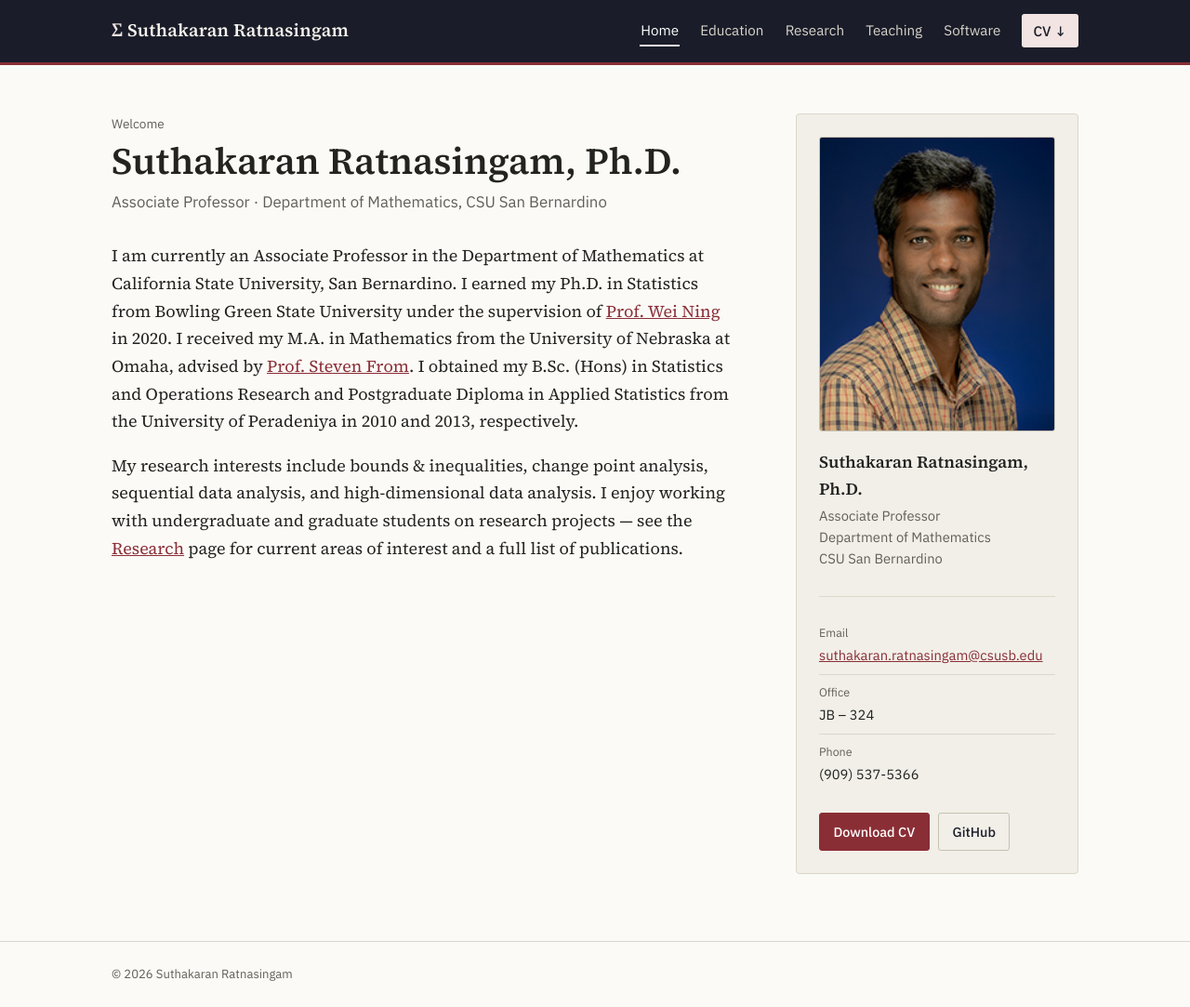
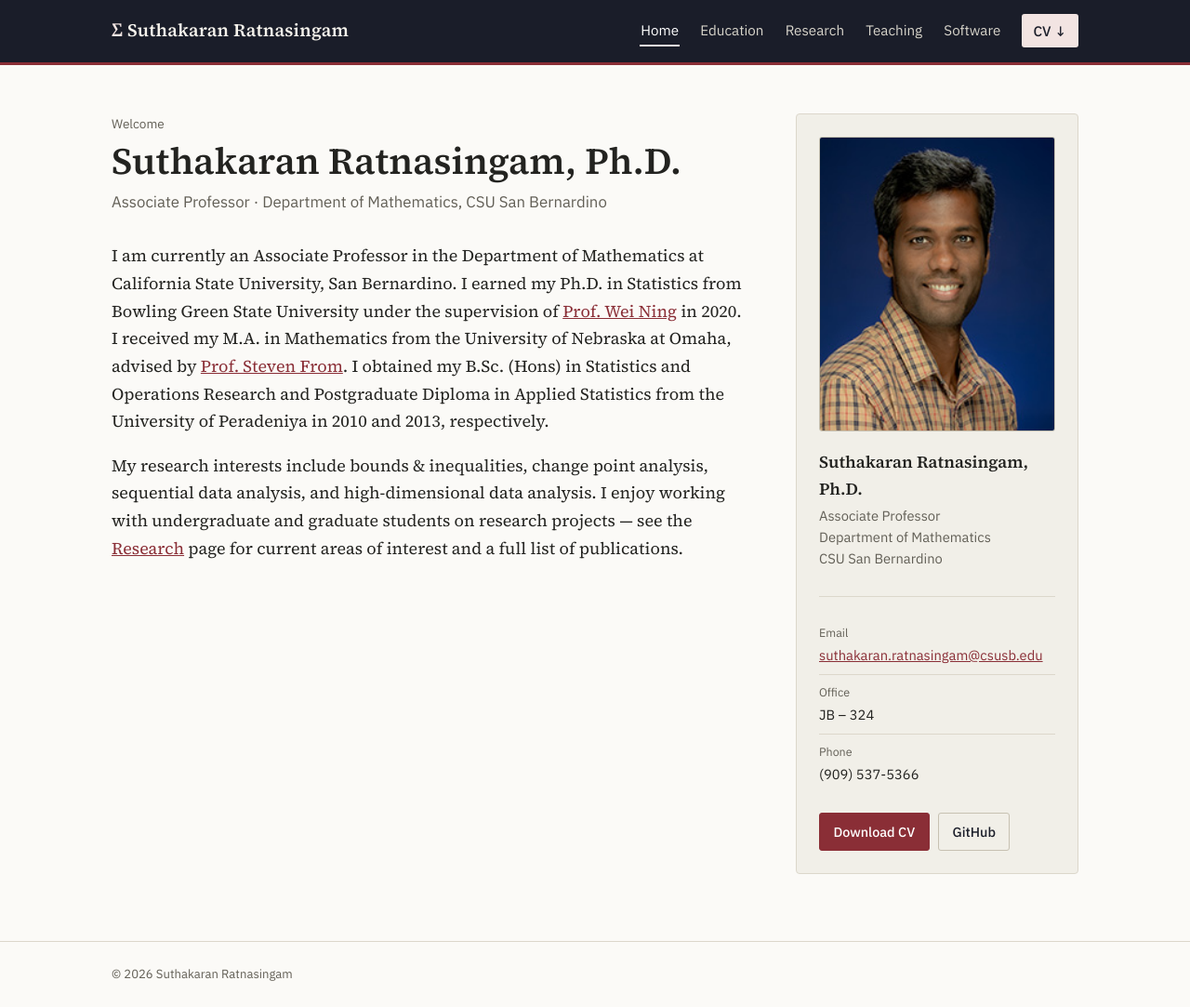
Before and after one commit to suthakaranr/suthakaranr.github.io, a Jekyll site: the page built from index.md, in a window 1280 px wide. Shown: the whole page at 93% size. Built offline with Jekyll 4.4.1, drawn with Linux system fonts in a browser that asks for light colours.

Commit message:
Refactor CSS styles in default layout

```diff
--- a/_layouts/default.html
+++ b/_layouts/default.html
@@ -178,7 +178,7 @@ main { display: block; }
   margin: 0 0 1.75rem;
 }
 
-.hero-main .prose p { max-width: var(--measure); }
+
 
 .card {
   background: var(--paper-alt);
@@ -303,9 +303,9 @@ main { display: block; }
   font-weight: 600;
 }
 
-.content p, .prose p { margin: 0 0 1.1rem; max-width: 42rem; }
+.content p, .prose p { margin: 0 0 1.1rem; }
 .content > ul, .content > ol,
-.prose > ul, .prose > ol { max-width: 42rem; padding-left: 1.35rem; }
+.prose > ul, .prose > ol { padding-left: 1.35rem; }
 .content li, .prose li { margin-bottom: 0.45rem; }
 
 .content strong, .prose strong { font-weight: 600; }
@@ -341,7 +341,6 @@ main { display: block; }
   padding: 0.2rem 0 0.2rem 1.1rem;
   border-left: 3px solid var(--accent);
   color: var(--muted);
-  max-width: 42rem;
 }
 
 /* --------------------------------------------------------------- tables */
@@ -477,7 +476,7 @@ main { display: block; }
 
   <footer class="site-footer">
     <div class="footer-inner">
-      <p>&copy; {{ site.time | date: "%Y" }} {{ site.author.name }} </p>
+      <p>&copy; {{ site.time | date: "%Y" }} {{ site.author.name }}</p>
     </div>
   </footer>
 </body>
```
